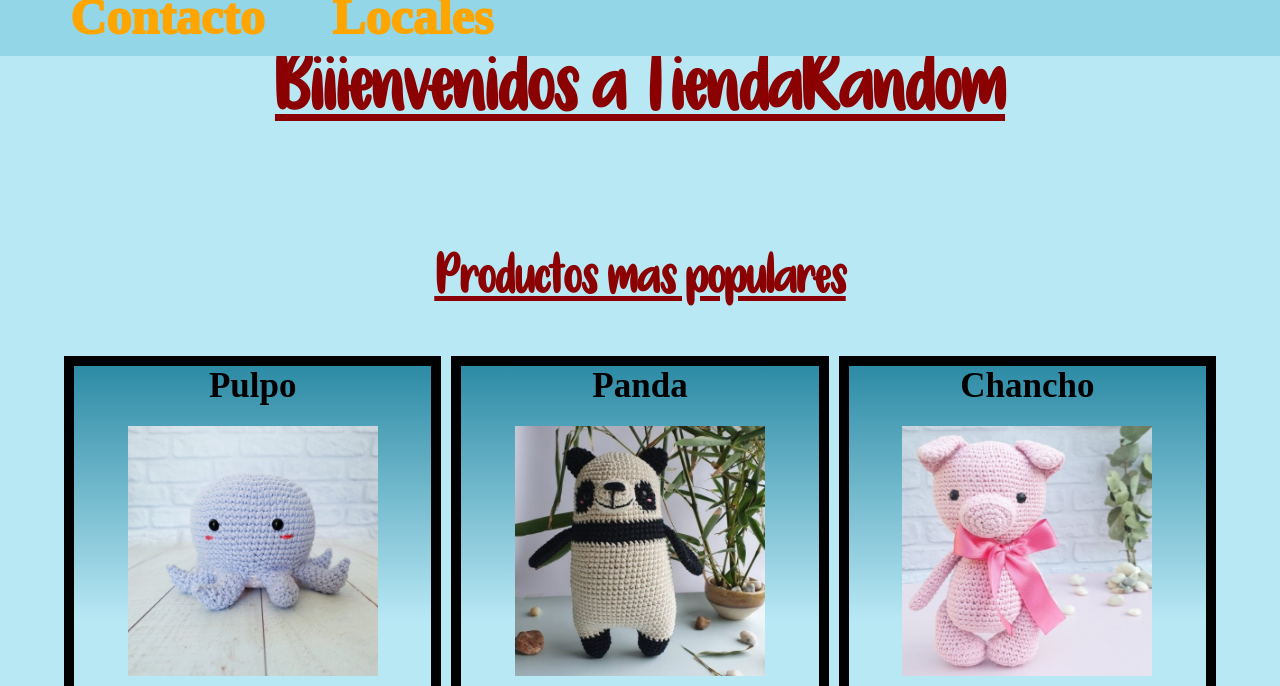
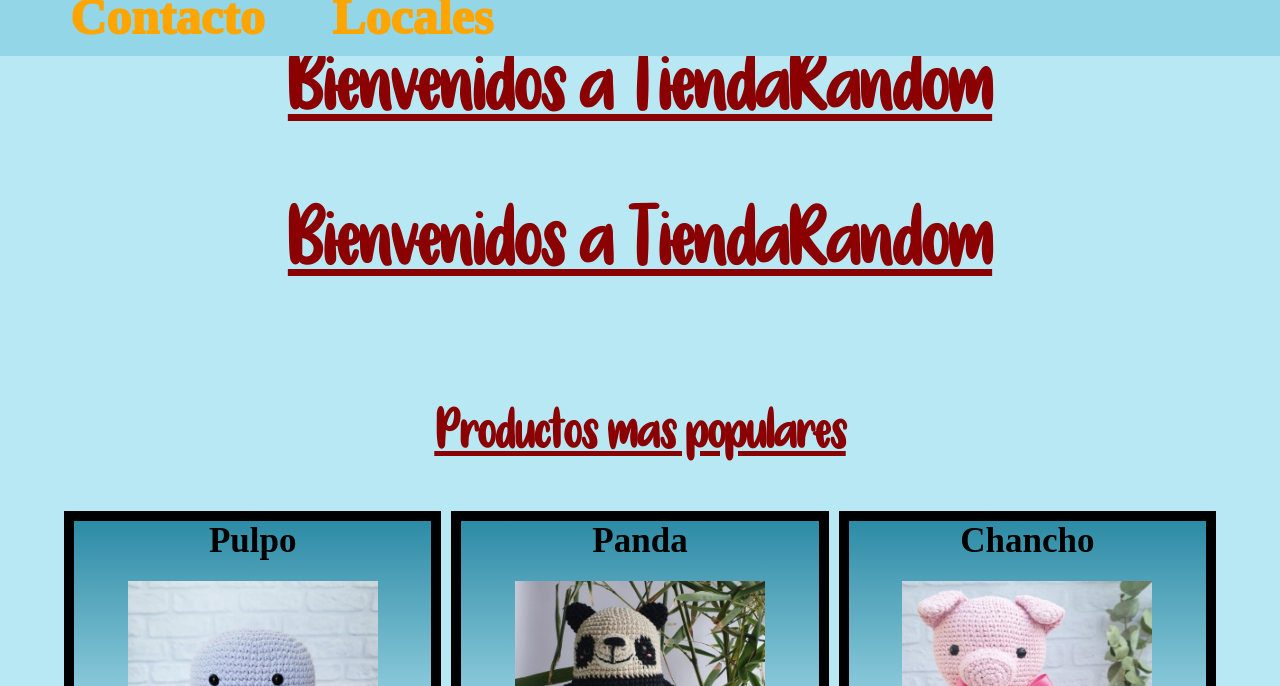
Before and after one commit to tomasacuna748/CoderDesarroWeb, a plain HTML site: page index.html in a window 1280 px wide. Shown: the part 114-800 px from the top of the page. Drawn offline with Linux system fonts and the light colour scheme.

Commit message:
agregado un segundo titulo

```diff
--- a/index.html
+++ b/index.html
@@ -39,7 +39,8 @@
     <section>
         <div>
             <div class="titular">
-                <h2>Biiienvenidos a TiendaRandom</h2>
+                <h2>Bienvenidos a TiendaRandom</h2>
+                <h2>Bienvenidos a TiendaRandom</h2>
             </div>
             <br>
             <div>
```
